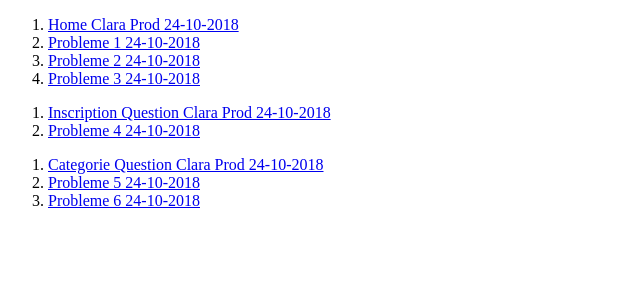
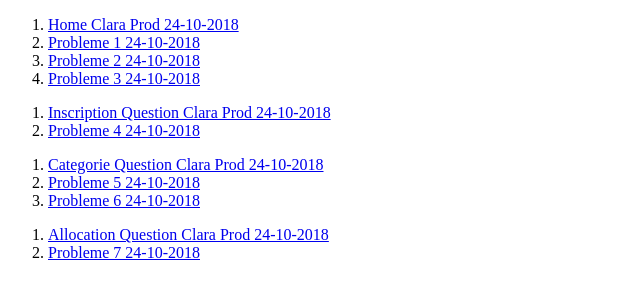
Before and after one commit to maxdeval/auditTanaguruClara, a plain HTML site: page index.html in a window 1280 px wide. Shown: the whole page, without its empty margins (0-640 px from the left). Drawn offline with Linux system fonts and the light colour scheme.

Commit message:
Update index.html

```diff
--- a/index.html
+++ b/index.html
@@ -19,5 +19,9 @@
     <li><a href="/auditTanaguruClara/Probleme5ClaraProd24102018.html">Probleme 5 24-10-2018</a></li>
     <li><a href="/auditTanaguruClara/Probleme6ClaraProd24102018.html">Probleme 6 24-10-2018</a></li>
   </ol>
+  <ol>
+    <li><a href="/auditTanaguruClara/AllocationQuestionClaraProd24102018.htm">Allocation Question Clara Prod 24-10-2018</a></li>
+    <li><a href="/auditTanaguruClara/Probleme7ClaraProd24102018.html">Probleme 7 24-10-2018</a></li>
+  </ol>
 </body>
 </html>
```
